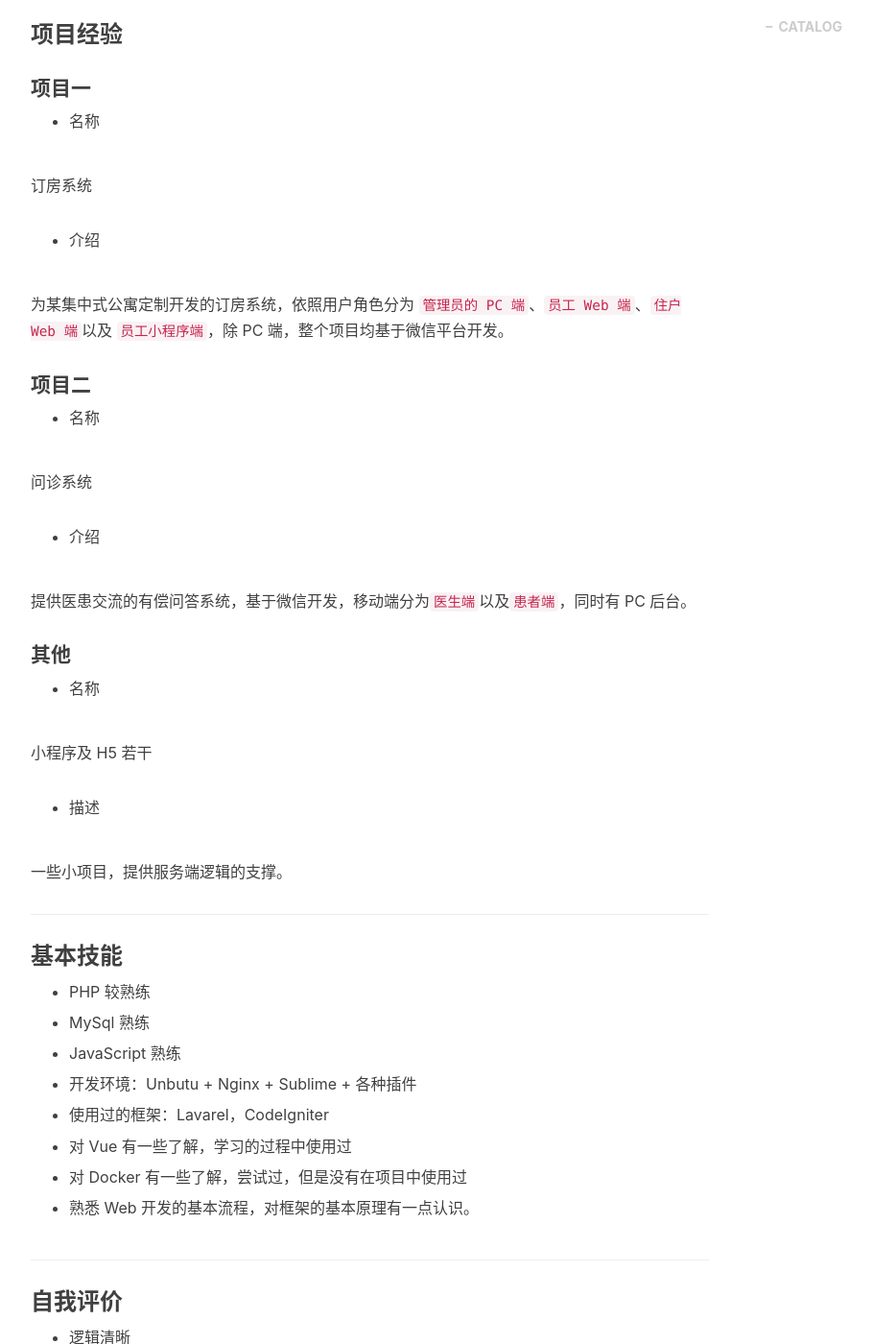
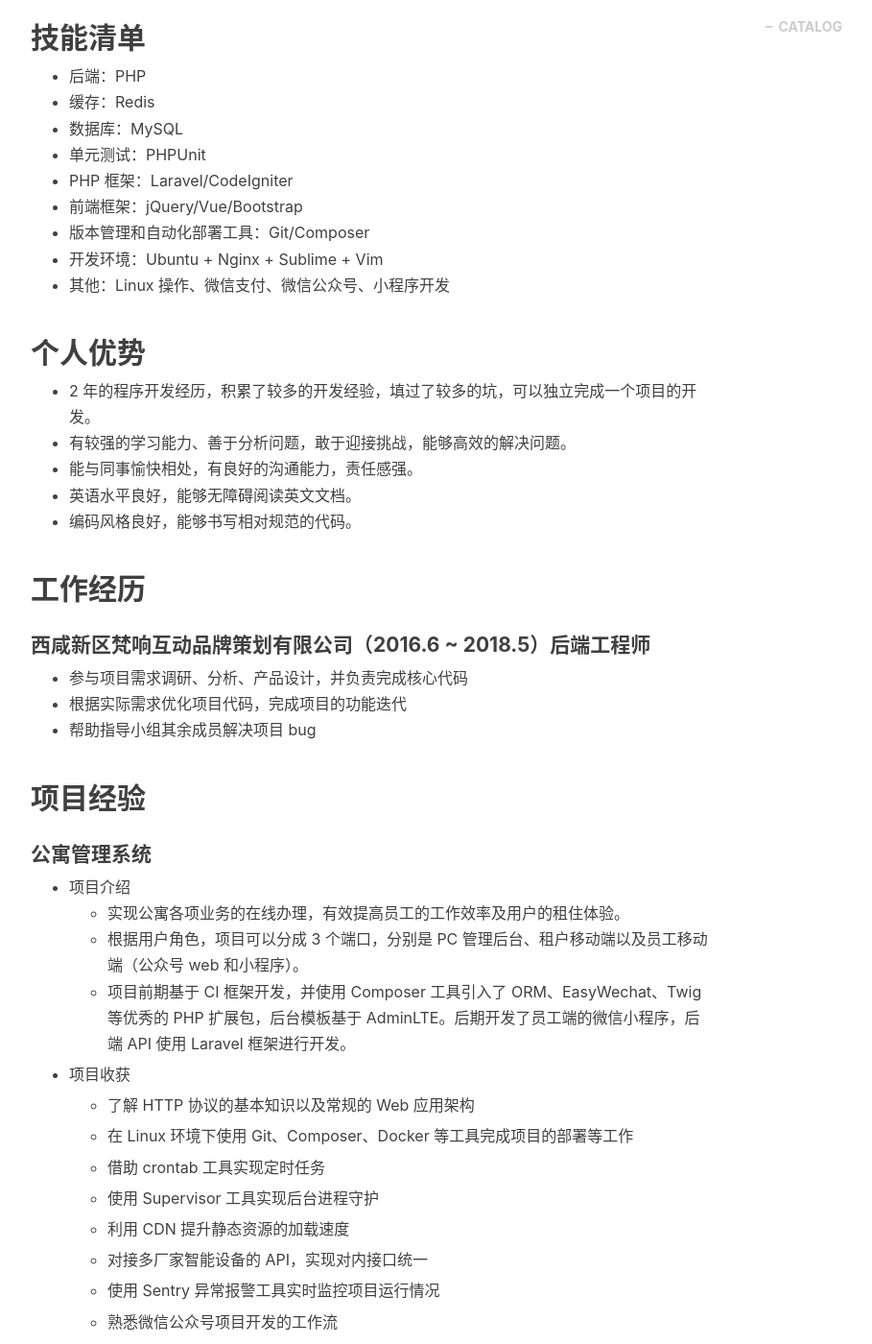
Before and after one commit to ywlvs/ywlvs.github.io, a Jekyll site: the page built from _posts/2018-03-19-about-me.markdown, in a window 1280 px wide and 1400 px high, scrolled down 877 px. Shown: the whole window at 96% size, without its empty margins (233-1142 px from the left). Built offline with Jekyll 4.4.1, drawn with Linux system fonts in a browser that asks for light colours; nearby versions of some CDN libraries; comment, search, counter and statistics services are not loaded; some of the changed text lies outside the part shown.

Commit message:
update-resume

````diff
--- a/_posts/2018-01-07-user-and-group-commands-in-linux.markdown
+++ b/_posts/2018-01-07-user-and-group-commands-in-linux.markdown
@@ -257,6 +257,11 @@ root
 root@Simona:~# groups root
 root : root
 ```
+
++ gpasswd
+
+管理组的命令
+
 ---
 
 参考文献
--- a/_posts/2018-03-19-about-me.markdown
+++ b/_posts/2018-03-19-about-me.markdown
@@ -9,97 +9,101 @@ catalog: true
 tags:
     - resume
 ---
+## 个人信息
 
-### 基本信息
+- 姚文理/男/1988
+- 西北工业大学/硕士/计算流体力学
+- 工作年限：2 年
+- 电话：13519 123 007
+- 邮箱：ywlvs@163.com
+- 期望职位：PHP 开发工程师
+- 期望薪资：13K ~ 15K
+- 期望城市：深圳
+- 博客主页：blog.simona.xyz
 
-+ 年龄：30
+## 技能清单
 
-+ 工作时间：2 年
+- 后端：PHP
+- 缓存：Redis
+- 数据库：MySQL
+- 单元测试：PHPUnit
+- PHP 框架：Laravel/CodeIgniter
+- 前端框架：jQuery/Vue/Bootstrap
+- 版本管理和自动化部署工具：Git/Composer
+- 开发环境：Ubuntu + Nginx + Sublime + Vim
+- 其他：Linux 操作、微信支付、微信公众号、小程序开发
 
-+ 角色：后端 PHP 开发工程师
+## 个人优势
 
-+ 毕业院校：西北工业大学
+- 2 年的程序开发经历，积累了较多的开发经验，填过了较多的坑，可以独立完成一个项目的开发。
+- 有较强的学习能力、善于分析问题，敢于迎接挑战，能够高效的解决问题。
+- 能与同事愉快相处，有良好的沟通能力，责任感强。
+- 英语水平良好，能够无障碍阅读英文文档。
+- 编码风格良好，能够书写相对规范的代码。
 
-+ 学位：工学硕士
+## 工作经历
 
-+ 专业：安全工程、流体力学
+#### 西咸新区梵响互动品牌策划有限公司（2016.6 ~ 2018.5）后端工程师
 
-+ 求职意向：PHP 开发工程师
+- 参与项目需求调研、分析、产品设计，并负责完成核心代码
+- 根据实际需求优化项目代码，完成项目的功能迭代
+- 帮助指导小组其余成员解决项目 bug
+
+## 项目经验
+
+#### 公寓管理系统
+
+- 项目介绍
+    - 实现公寓各项业务的在线办理，有效提高员工的工作效率及用户的租住体验。
+    - 根据用户角色，项目可以分成 3 个端口，分别是 PC 管理后台、租户移动端以及员工移动端（公众号 web 和小程序）。
+    - 项目前期基于 CI 框架开发，并使用 Composer 工具引入了 ORM、EasyWechat、Twig 等优秀的 PHP 扩展包，后台模板基于 AdminLTE。后期开发了员工端的微信小程序，后端 API 使用 Laravel 框架进行开发。
+
+- 项目收获
+
+    - 了解 HTTP 协议的基本知识以及常规的 Web 应用架构
+
+    - 在 Linux 环境下使用 Git、Composer、Docker 等工具完成项目的部署等工作
+
+    - 借助 crontab 工具实现定时任务
+
+    - 使用 Supervisor 工具实现后台进程守护
+
+    - 利用 CDN 提升静态资源的加载速度
+
+    - 对接多厂家智能设备的 API，实现对内接口统一
+
+    - 使用 Sentry 异常报警工具实时监控项目运行情况
+
+    - 熟悉微信公众号项目开发的工作流
+
+#### 问诊系统
+
+- 项目介绍
+
+    - 实现医患便捷、及时有效的在线交流
+
+    - 根据功能，项目包括 PC 端部分和移动端部分，PC 端作为管理后台，移动端又包括医生用户端、提问用户端
+
+    - 项目使用了前后端分离的方式进行开发，后端 API 基于 Laravel 框架进行开发，PC 后台前端部分使用 Vue 搭建，移动端使用的是微信小程序
+
+- 项目收获
+
+    - 学习并掌握了 JWT 技术
+
+    - 对使用 Vue 框架开发 SPA 应用有了更加深入的了解
+
+    - 使用队列处理相对耗时的任务，提升接口响应速度
+
+#### 其他项目
+
+- 疫苗本小程序
+
+- 活动预约小程序
+
+- 多个 H5 以及企业网站
 
 ---
 
-### 项目经验
+## 致谢
 
-#### 项目一
-
-+ 名称
-
-订房系统
-
-+ 介绍
-
-为某集中式公寓定制开发的订房系统，依照用户角色分为 `管理员的 PC 端`、`员工 Web 端`、`住户 Web 端`以及 `员工小程序端`，除 PC 端，整个项目均基于微信平台开发。
-
-#### 项目二
-
-+ 名称
-
-问诊系统
-
-+ 介绍
-
-提供医患交流的有偿问答系统，基于微信开发，移动端分为`医生端`以及`患者端`，同时有 PC 后台。
-
-#### 其他
-
-+ 名称
-
-小程序及 H5 若干
-
-+ 描述
-
-一些小项目，提供服务端逻辑的支撑。
-
----
-
-### 基本技能
-
-+ PHP 较熟练
-
-+ MySql 熟练
-
-+ JavaScript 熟练
-
-+ 开发环境：Unbutu + Nginx + Sublime + 各种插件
-
-+ 使用过的框架：Lavarel，CodeIgniter
-
-+ 对 Vue 有一些了解，学习的过程中使用过
-
-+ 对 Docker 有一些了解，尝试过，但是没有在项目中使用过
-
-+ 熟悉 Web 开发的基本流程，对框架的基本原理有一点认识。
-
----
-
-### 自我评价
-
-+ 逻辑清晰
-
-+ 认真负责
-
-+ 进取心强
-
-+ 善于分析
-
-+ 身体健康
-
-### 客户及同事评价
-
-+ 靠谱
-
-### P.S.
-
-+ 期望薪资：13-15 K
-
-+ 预期入职时间：4 月中旬
+感谢您花时间阅读我的简历，期待能有机会和您一起工作。
````
